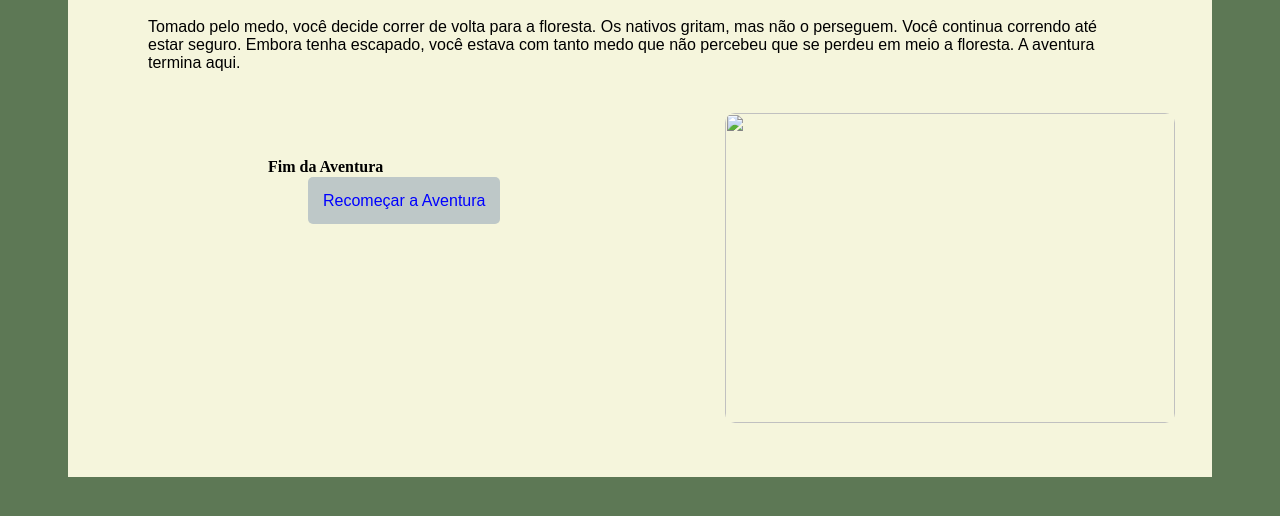
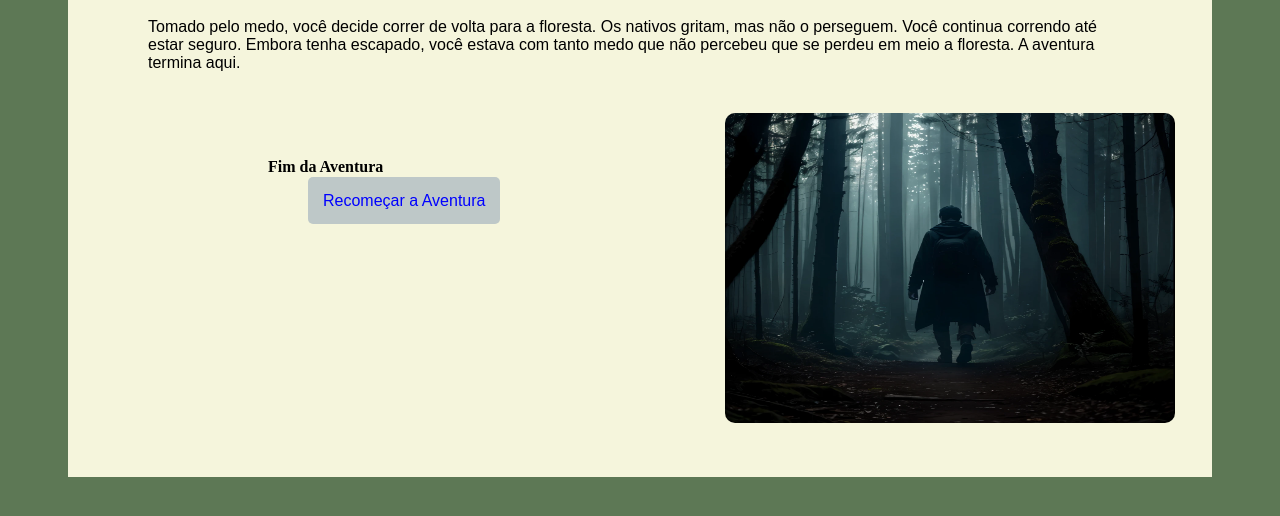
Before and after one commit to italodavii/Entre-telas-AVENTURA, a plain HTML site: page correr.html in a window 1280 px wide. Shown: the part 180-696 px from the top of the page. Drawn offline with Linux system fonts and the light colour scheme; the site is published under a folder, as on GitHub Pages, so addresses that start at the root find nothing.

Commit message:
Update correr.html

```diff
--- a/correr.html
+++ b/correr.html
@@ -17,7 +17,7 @@
         </ul>
         </div>
         <div style="padding: 25px;">
-          <img src="/img/perdido.png" alt="">
+          <img src="img/perdido.png" alt="">
         </div>
       </div>
 
```
